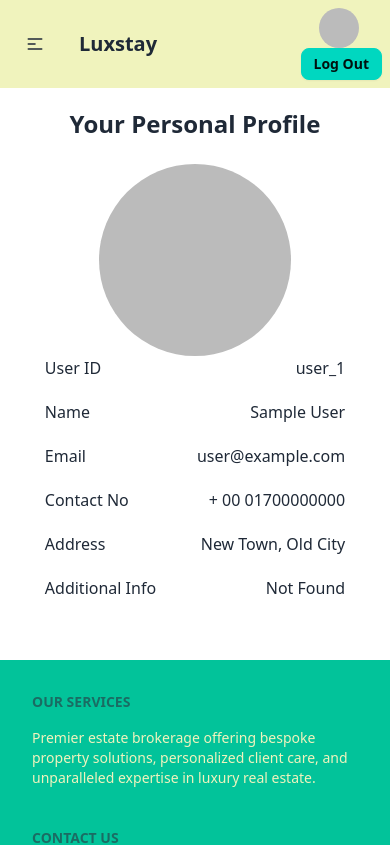
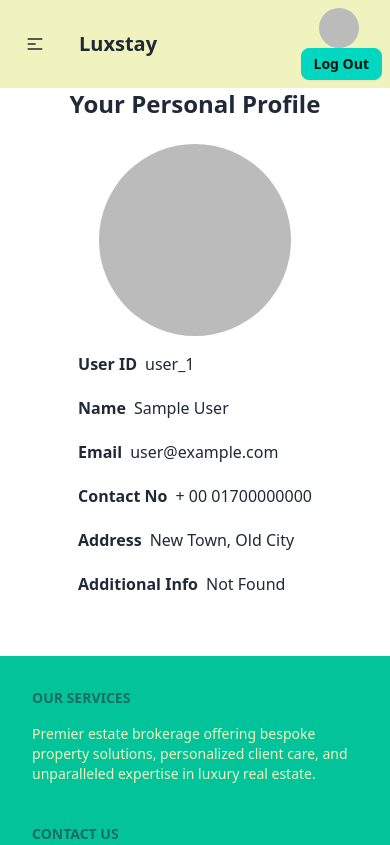
Before and after one commit to salehiin/luxstay, a React (Vite) app: page /profile in a window 390 px wide. Shown: the top 845 px of the page. Built offline with nearby package versions, Linux system fonts and the light colour scheme; no server answers; sample sign-in values are in the browser's storage.

Commit message:
all device responsive done

```diff
--- a/src/pages/Agents/Agents.jsx
+++ b/src/pages/Agents/Agents.jsx
@@ -22,7 +22,7 @@ const Agents = () => {
       <div className="my-20">
         {/* SINGLE AGENTS 1 */}
         <div className="p-5 flex flex-col md:flex-row border-y-2 shadow-lg shadow-green-100 items-center justify-evenly m-3">
-          <div className="flex items-center shadow-md shadow-green-200  w-80">
+          <div className="flex items-center shadow-md shadow-green-200  w-80 mb-4 lg:mb-0">
             <img
               className="w-full"
               src="https://i.postimg.cc/mZnPth1j/aone.png"
@@ -51,7 +51,7 @@ const Agents = () => {
         </div>
         {/* SINGLE AGENTS 2 */}
         <div className="p-5 flex flex-col md:flex-row border-y-2 shadow-lg shadow-green-100 items-center justify-evenly m-3">
-          <div className="shadow-md shadow-green-200  w-80">
+          <div className="shadow-md shadow-green-200  w-80 mb-4 lg:mb-0">
             <img
               className="w-full"
               src="https://i.postimg.cc/kM6GSqmy/atwo.jpg"
@@ -80,7 +80,7 @@ const Agents = () => {
         </div>
         {/* SINGLE AGENTS 3 */}
         <div className="p-5 flex flex-col md:flex-row border-y-2 shadow-lg shadow-green-100 items-center justify-evenly m-3">
-          <div className="shadow-md shadow-green-200  w-80">
+          <div className="shadow-md shadow-green-200  w-80 mb-4 lg:mb-0">
             <img
               className="w-full"
               src="https://i.postimg.cc/7P2P693s/athree.jpg"
@@ -109,7 +109,7 @@ const Agents = () => {
         </div>
         {/* SINGLE AGENTS 4 */}
         <div className="p-5 flex flex-col md:flex-row border-y-2 shadow-lg shadow-green-100 items-center justify-evenly m-3">
-          <div className="shadow-md shadow-green-200  w-80">
+          <div className="shadow-md shadow-green-200  w-80 mb-4 lg:mb-0">
             <img
               className="w-full"
               src="https://i.postimg.cc/x1xVgNGN/afour.jpg"
@@ -138,7 +138,7 @@ const Agents = () => {
         </div>
         {/* SINGLE AGENTS 5 */}
         <div className="p-5 flex flex-col md:flex-row border-y-2 shadow-lg shadow-green-100 items-center justify-evenly m-3">
-          <div className="shadow-md shadow-green-200  w-80">
+          <div className="shadow-md shadow-green-200  w-80 mb-4 lg:mb-0">
             <img
               className="w-full"
               src="https://i.postimg.cc/FR0qtYSZ/afive.jpg"
@@ -167,7 +167,7 @@ const Agents = () => {
         </div>
         {/* SINGLE AGENTS */}
         <div className="p-5 flex flex-col md:flex-row border-y-2 shadow-lg shadow-green-100 items-center justify-evenly m-3">
-          <div className="shadow-md shadow-green-200  w-80">
+          <div className="shadow-md shadow-green-200  w-80 mb-4 lg:mb-0">
             <img
               className="w-full"
               src="https://i.postimg.cc/3x6bdXC1/asix.jpg"
--- a/src/pages/Estates/Estates.jsx
+++ b/src/pages/Estates/Estates.jsx
@@ -52,20 +52,27 @@ const Estates = () => {
       <ul className=" font-semibold list-disc ml-6 mt-2">
         <li className="text-[#2B3440]"> <span className="font-bold">Property ID-</span> {estate.id}</li>
         <li className="text-[#2B3440] my-1"> <span className="font-bold">Property Size-</span> {estate.area}</li>
-        <li className="text-[#2B3440]"><span className="font-bold">Facilities-</span>
+        <li className="text-[#2B3440]"><span className="font-bold">Facilities-
 
-        <ol>
+        {estate.facilities.map((facility, index) => (<span className="ml-8" key={index}>{facility}.</span>))}
+
+
+
+
+        </span>
+
+        {/* <ol>
         {estate.facilities.map((facility, index) => (
-            <li className="ml-8" key={index}>{facility}</li>
+            <span className="ml-8" key={index}>{facility},</span>
           ))}
 
-        </ol>
+        </ol> */}
 
         {/* {estate.facilities} */}
 
         </li>
       </ul>
-      <div className="text-center m-0 md:m-6 lg:m-12 p-8">
+      <div className="text-center m-0 md:m-4 p-8">
         <h3 className="font-semibold text-3xl mb-10">Description</h3>
         <p className="m-0 md:m-6">{estate.description} These prestigious properties transcend mere living spaces, embodying the epitome of architectural brilliance and lavish amenities. From sprawling mansions nestled in idyllic countryside settings to sleek penthouses gracing the skylines of vibrant cities, luxury real estate caters to the most refined tastes and extravagant lifestyles.</p>
         <p>These elite properties boast exquisite craftsmanship and meticulous attention to detail, featuring bespoke finishes and state-of-the-art technology. Beyond their awe-inspiring aesthetics, luxury residences often provide a plethora of indulgent amenities, such as private pools, home theaters, and expansive outdoor entertaining areas. Moreover, their prime locations offer breathtaking views of iconic landmarks or serene natural landscapes, elevating the living experience to unmatched heights. In essence, luxury real estate represents the ultimate expression of prestige and sophistication, where every aspect of living is curated to deliver an unparalleled sense of grandeur and refinement.</p>
--- a/src/pages/Profile/Profile.jsx
+++ b/src/pages/Profile/Profile.jsx
@@ -16,35 +16,35 @@ const Profile = () => {
 
   return (
     <div className="text-center">
-      <div className="m-5">
+      <div className="m-0 md:m-5">
         <h1 className="font-bold text-2xl">Your Personal Profile</h1>
-        <div className="overflow-x-auto  border-green-500 p-0 m-0 md:m-2 lg:m-6 mt-6 rounded-2xl flex flex-col md:flex-row items-center justify-evenly">
-            <div className="mr-0 md:mr-8">
+        <div className="overflow-x-auto p-0 m-0 md:m-2 lg:m-6 mt-6 rounded-2xl flex flex-col md:flex-row items-center justify-evenly">
+            <div className="mr-0 md:mr-8 mb-4 md:mb-0">
                 <img className="w-48 h-48 rounded-[50%]" src={user?.photoURL || userDefaultPic} alt="" />
             </div>
             <div>
-              <div className='flex justify-between gap-20 mb-5'>
-                <p>User ID</p>
+              <div className='flex justify-left md:justify-between gap-2  md:gap-20 mb-5'>
+                <p className='font-bold'>User ID</p>
                 <p>{user?.uid || 'Not Found'}</p>
               </div>
-              <div className='flex justify-between gap-20 mb-5'>
-                <p>Name</p>
+              <div className='flex justify-left md:justify-between gap-2  md:gap-20 mb-5'>
+                <p className='font-bold'>Name</p>
                 <p>{user?.displayName || 'User Unknown'}</p>
               </div>
-              <div className='flex justify-between gap-20 mb-5'>
-                <p>Email</p>
+              <div className='flex justify-left md:justify-between gap-2  md:gap-20 mb-5'>
+                <p className='font-bold'>Email</p>
                 <p>{user?.email || 'User Unknown'}</p>
               </div>
-              <div className='flex justify-between gap-20 mb-5'>
-                <p>Contact No</p>
+              <div className='flex justify-left md:justify-between gap-2  md:gap-20 mb-5'>
+                <p className='font-bold'>Contact No</p>
                 <p>+ 00 01700000000</p>
               </div>
-              <div className='flex justify-between gap-20 mb-5'>
-                <p>Address</p>
+              <div className='flex justify-left md:justify-between gap-2  md:gap-20 mb-5'>
+                <p className='font-bold'>Address</p>
                 <p>New Town, Old City</p>
               </div>
-              <div className='flex justify-between gap-20 mb-5'>
-                <p>Additional Info</p>
+              <div className='flex justify-left md:justify-between gap-2  md:gap-20 mb-5'>
+                <p className='font-bold'>Additional Info</p>
                 <p>{user?.metadata.UserMetadata || 'Not Found'}</p>
               </div>
             </div>
```
